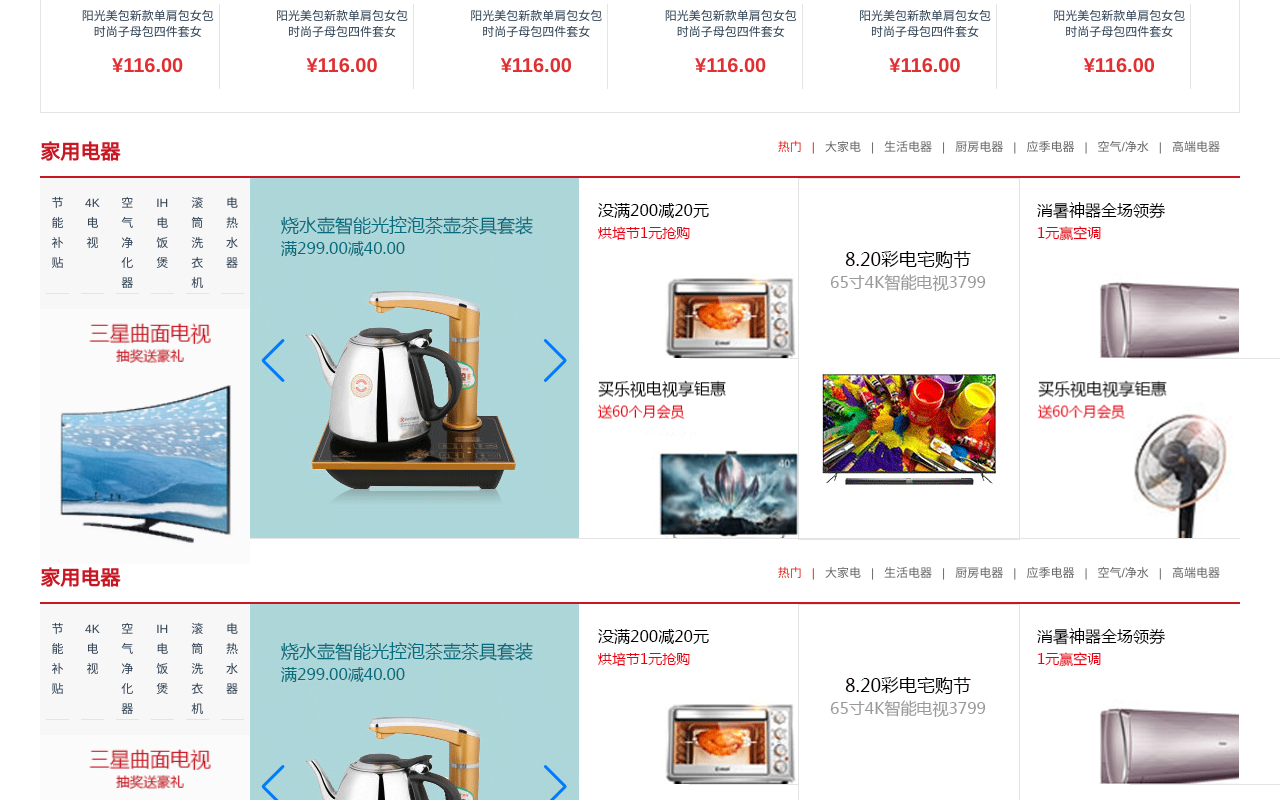
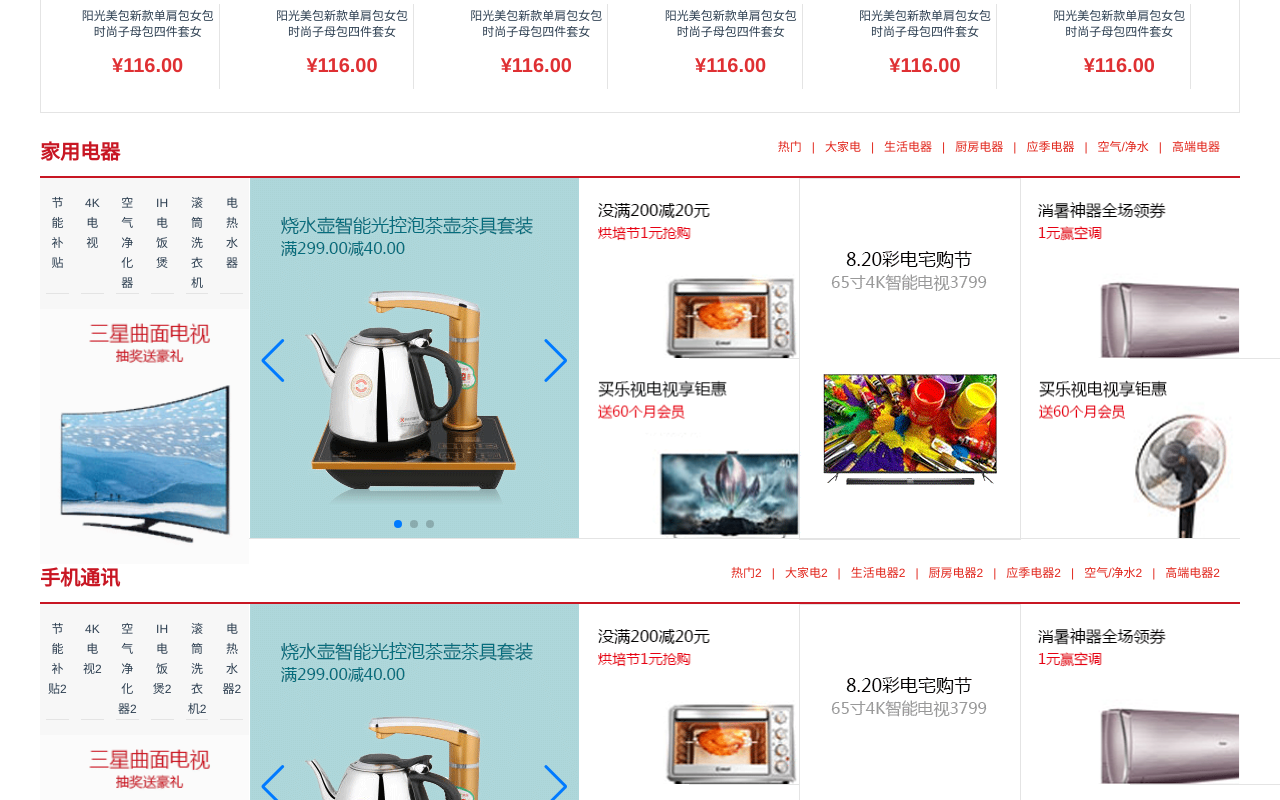
Before and after one commit to fanmengyu/electric-business, a Vue app: page /#/home in a window 1280 px wide. Shown: the part 1520-2320 px from the top of the page. Built offline with nearby package versions, Linux system fonts and the light colour scheme; no server answers.

Commit message:
完成floor组件

```diff
--- a/src/api/index.js
+++ b/src/api/index.js
@@ -8,3 +8,7 @@ export const reqCategoryList = () => {
 
 //获取首页轮播图的接口
 export const reqGetBannerList = () => mockRequests.get('/banner');
+
+
+//获取Floor组件的数据
+export const reqFloorList = () => mockRequests.get('/floor');
--- a/src/pages/Home/Floor/index.vue
+++ b/src/pages/Home/Floor/index.vue
@@ -3,29 +3,11 @@
   <div class="floor">
     <div class="py-container">
       <div class="title clearfix">
-                    <h3 class="fl">家用电器</h3>
+        <h3 class="fl">{{list.name}}</h3>
         <div class="fr">
           <ul class="nav-tabs clearfix">
-                            <li class="active">
-                                <a href="#tab1" data-toggle="tab">热门</a>
-                            </li>
-                            <li>
-                                <a href="#tab2" data-toggle="tab">大家电</a>
-                            </li>
-                            <li>
-                                <a href="#tab3" data-toggle="tab">生活电器</a>
-                            </li>
-                            <li>
-                                <a href="#tab4" data-toggle="tab">厨房电器</a>
-                            </li>
-                            <li>
-                                <a href="#tab5" data-toggle="tab">应季电器</a>
-                            </li>
-                            <li>
-                                <a href="#tab6" data-toggle="tab">空气/净水</a>
-                            </li>
-                            <li>
-                                <a href="#tab7" data-toggle="tab">高端电器</a>
+            <li class="active" v-for="(nav,index) in list.navList" :key="index">
+              <a href="#tab1" data-toggle="tab">{{nav.text}}</a>
             </li>
           </ul>
         </div>
@@ -35,20 +17,21 @@
           <div class="floor-1">
             <div class="blockgary">
               <ul class="jd-list">
-                                    <li>节能补贴</li>
-                                    <li>4K电视</li>
-                                    <li>空气净化器</li>
-                                    <li>IH电饭煲</li>
-                                    <li>滚筒洗衣机</li>
-                                    <li>电热水器</li>
+                <li v-for="(keyword, index) in list.keywords" ::key="index">
+                  {{ keyword }}
+                </li>
               </ul>
-                                <img src="./images/floor-1-1.png" />
+              <img :src="list.imgUrl" />
             </div>
-                            <div class="floorBanner">
-                                <div class="swiper-container" id="floor1Swiper">
-                                    <div class="swiper-wrapper">
-                                        <div class="swiper-slide">
-                                            <img src="./images/floor-1-b01.png">
+            <div class="floorBanner" >
+              <div class="swiper-container" ref="cur">
+                <div class="swiper-wrapper" >
+                  <div
+                    class="swiper-slide"
+                    v-for="(carousel, index) in list.carouselList"
+                    :key="carousel.id"
+                  >
+                    <img :src="carousel.imgUrl" />
                   </div>
                 </div>
                 <!-- 如果需要分页器 -->
@@ -62,22 +45,22 @@
             <div class="split">
               <span class="floor-x-line"></span>
               <div class="floor-conver-pit">
-                                    <img src="./images/floor-1-2.png" />
+                <img :src="list.recommendList[0]" />
               </div>
               <div class="floor-conver-pit">
-                                    <img src="./images/floor-1-3.png" />
+                <img :src="list.recommendList[1]" />
               </div>
             </div>
             <div class="split center">
-                                <img src="./images/floor-1-4.png" />
+              <img :src="list.bigImg" />
             </div>
             <div class="split">
               <span class="floor-x-line"></span>
               <div class="floor-conver-pit">
-                                    <img src="./images/floor-1-5.png" />
+                <img :src="list.recommendList[2]" />
               </div>
               <div class="floor-conver-pit">
-                                    <img src="./images/floor-1-6.png" />
+                <img :src="list.recommendList[3]" />
               </div>
             </div>
           </div>
@@ -88,9 +71,32 @@
 </template>
 
 <script>
+import Swiper from "swiper";
 export default {
+  props: ["list"],
+  mounted() {
+    var mySwiper = new Swiper(this.$refs.cur, {
+      loop: true, // 循环模式选项
 
-}
+      // 如果需要分页器
+      pagination: {
+        el: ".swiper-pagination",
+        clickable: true,
+      },
+
+      // 如果需要前进后退按钮
+      navigation: {
+        nextEl: ".swiper-button-next",
+        prevEl: ".swiper-button-prev",
+      },
+
+      // 如果需要滚动条
+      scrollbar: {
+        el: ".swiper-scrollbar",
+      },
+    });
+  },
+};
 </script>
 
 <style lang="less" scoped>
--- a/src/pages/Home/ListContainer/index.vue
+++ b/src/pages/Home/ListContainer/index.vue
@@ -4,7 +4,7 @@
     <div class="sortList clearfix">
       <div class="center">
         <!--banner轮播-->
-        <div class="swiper-container" id="mySwiper">
+        <div class="swiper-container" ref="mySwiper">
           <div class="swiper-wrapper">
             <div
               class="swiper-slide"
@@ -107,7 +107,7 @@ export default {
   },
   computed: {
     ...mapState({
-      bannerList: (state) => state.home.bannerList,
+      bannerList: (state) => state.home.bannerList
     }),
   },
   watch: {
@@ -117,7 +117,7 @@ export default {
         //当前这个函数执行，只能保证bannerList数据已经有了，但是你没办法保证v-for已经执行结束
          this.$nextTick(() => {
           var mySwiper = new Swiper(
-            document.querySelector(".swiper-container"),
+           this.$refs.mySwiper,
             {
               loop: true, // 循环模式选项
 
--- a/src/pages/Home/index.vue
+++ b/src/pages/Home/index.vue
@@ -6,8 +6,8 @@
      <Recommend/>
      <Rank/>
      <Like/>
-     <Floor/>
-     <Floor/>
+     <Floor v-for="(floor,index) in floorList" :key="floorList.id" :list="floor"/>
+     <!-- <Floor/> -->
      <Brand/>
   </div>
 </template>
@@ -18,7 +18,8 @@ import Recommend from '@/pages/Home/Recommend';
 import Rank from '@/pages/Home/Rank';
 import Like from '@/pages/Home/Like';
 import Floor from '@/pages/Home/Floor';
-import Brand from '@/pages/Home/Brand'
+import Brand from '@/pages/Home/Brand';
+import {mapState} from 'vuex';
 export default {
   name:'',
   components:{
@@ -28,6 +29,15 @@ export default {
     Like,
     Floor,
     Brand
+    },
+    mounted() {
+      //派发action，获取floor组件中数据
+      this.$store.dispatch('getFloorList');
+    },
+    computed:{
+      ...mapState({
+        floorList:state=>state.home.floorList
+        })
     }
 }
 </script>
--- a/src/store/home/index.js
+++ b/src/store/home/index.js
@@ -1,9 +1,10 @@
 import {reqCategoryList} from '@/api'
-import {reqGetBannerList} from '@/api'
+import {reqGetBannerList, reqFloorList} from '@/api'
 //state可以理解为仓库，存储数据
 const state = {
     categoryList:[],
     bannerList:[],
+    floorList:[],
 
 };
 //mutations 修改state的唯一手段
@@ -13,6 +14,9 @@ const mutations = {
     },
     GETBANNERLIST(state, bannerList){
         state.bannerList = bannerList;
+    },
+    GETFLOORLIST(state, floorList){
+        state.floorList = floorList;
     }
 
 };
@@ -28,9 +32,14 @@ const actions = {
 
     async getBannerList({commit}){
         let result =await reqGetBannerList();
-        console.log(result);
         if(result.code == 200){
             commit("GETBANNERLIST",result.data)
+        }
+    },
+    async getFloorList({commit}){
+        let result =await reqFloorList();
+        if(result.code == 200){
+            commit("GETFLOORLIST",result.data)
         }
     }
 
```
Lines whose indentation alone changed are shown as unchanged.
